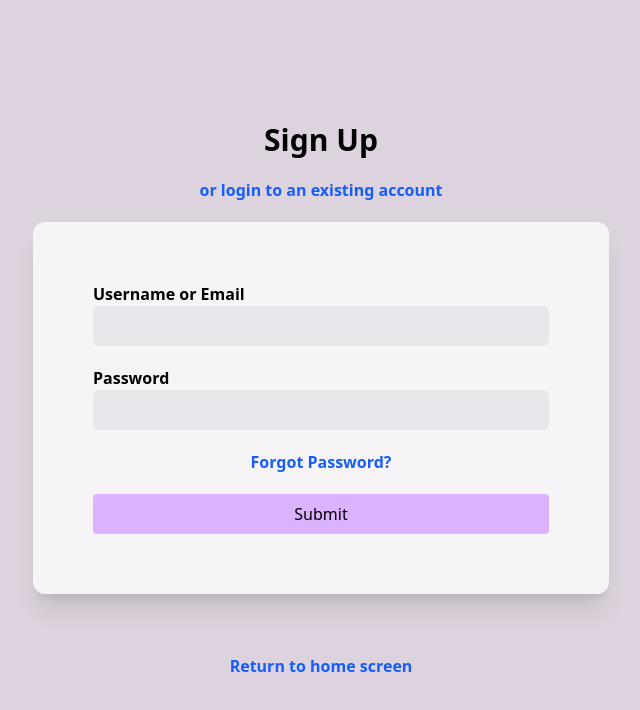
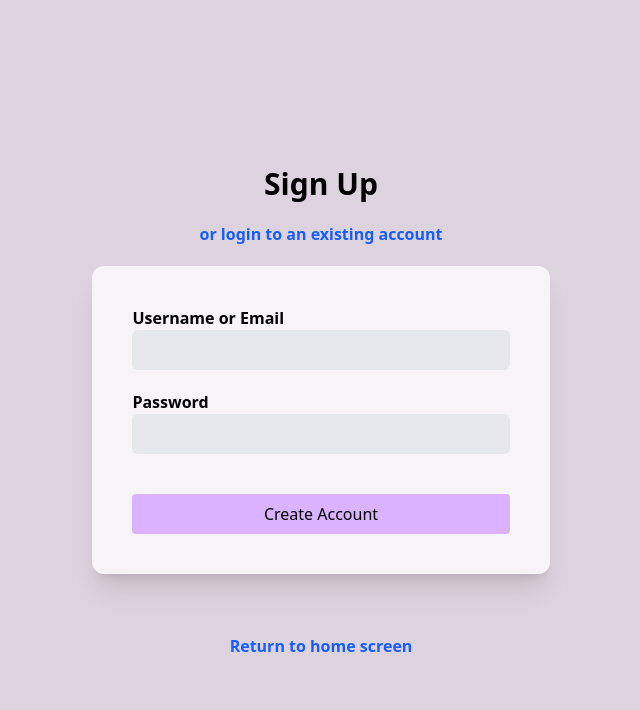
Before and after one commit to carpjack531/Zeitgeist, a React (Vite) app in the folder client/: page /signup in a window 1280 px wide. Shown: the top 710 px of the page, without its empty margins (319-959 px from the left). Built offline with nearby package versions, Linux system fonts and the light colour scheme; a web font is replaced by a local one.

Commit message:
Login/Signup done. Was not able to test due to backend bugs.

```diff
--- a/client/src/api/api.js
+++ b/client/src/api/api.js
@@ -1,4 +1,3 @@
-
 const serverUrl = "https://raspberrypi.taile333c3.ts.net"
 
 //Server Function
@@ -7,17 +6,40 @@ const server = (endpoint) =>{
     return `${serverUrl}${endpoint}`;
 }
 
+//Generic POST function
+const post = async (url, data, responseFormat = "json") => {
+    try {
+        let response = await fetch(url, {
+            method: "POST",
+            headers: {
+                "Content-Type": "application/json"
+            },
+            body: JSON.stringify(data)
+        });
+
+        if (!response.ok) {
+            throw new Error(`HTTP error! Status: ${response.status}`);
+        }
+
+        let result = await response[responseFormat]();
+        return result;
+    } catch (e) {
+        console.log("POST Error: " + e);
+    }
+};
 
 //User API
 const users = {
-    getAll: ()=>get()
-}
+    getAll: () => get(server("/user/getAll")),
+    login: (name, password) => post(server("/user/login"), { name, password }),
+    addUser: (name, password) => post(server("/user/addUser"), { name, password }),
+    deleteUser: (Username) => post(server("/user/deleteUser"), { Username })
+};
 
 //Mood API
 const mood = {
     getToday: ()=>get(server("/mood/today")),
 }
-
 
 const get = async(url,responseFormat="json")=>{
     try{
--- a/client/src/pages/HomePage.jsx
+++ b/client/src/pages/HomePage.jsx
@@ -1,6 +1,6 @@
 import React from 'react';
 import UserHeader from '../comps/UserHeader.jsx';
-import {useState, useEffect} from "react"
+import {useEffect} from "react"
 import {mood} from ".././api/api.js";
 
 
--- a/client/src/pages/LoginPage.jsx
+++ b/client/src/pages/LoginPage.jsx
@@ -1,28 +1,100 @@
-import Header from '../comps/Header';
-import test from "../assets/test.jpg"
-import React, { useState, useEffect } from 'react';
+import { useState } from "react";
+import Header from "../comps/Header";
+import { users } from "../api/api";
+
 const LoginPage = () =>{
 
+    //From inputs
+    const [email, setEmail] = useState("");
+    const [password, setPassword] = useState("");
+
+    //Login feedback
+    const [message, setMessage] = useState("");
+
+    const handleLogin = async (e) => {
+    e.preventDefault();
+    setMessage("Logging in...");
+
+    try {
+        //Call your backend login function
+        const result = await users.login(email, password);
+        console.log("Login Result:", result);
+
+        if (result && !result.error) {
+            //Store session in localStorage
+            localStorage.setItem("username", email);
+            setMessage("Login successful!");
+
+            setTimeout(() => {
+            window.location.href = "/dashboard";
+            }, 1000);
+        } else {
+            setMessage("Invalid credentials");
+        }
+        } catch (err) {
+        console.error("Login Error:", err);
+        setMessage("An error occurred during login.");
+        }
+    };
+
     return (
-    //Just a wrapper for components that maintains flex flow
-    <div className="min-h-screen bg-pastel-purple-300 flex flex-col  py-20 justify-center items-center">
+        <div className="min-h-screen bg-pastel-purple-300 flex flex-col py-20 justify-center items-center">
+        <Header />
         <div className="sm:mx-auto sm:w-full sm:max-w-md">
-            <h1 className="text-center text-3xl font-extrabold mb-5 ">Sign In</h1>
-            <a href="/signup" className="text-center text-blue-600 font-semibold">or create an account</a>
+            <h1 className="text-center text-3xl font-extrabold mb-5">Sign In</h1>
+            <a href="/signup" className="text-center text-blue-600 font-semibold">
+            or create an account
+            </a>
         </div>
-        <div className= "mx-auto max-w-xl rounded-xl shadow-xl p-15 mt-5 mb-15  bg-pastel-purple-100">
-                <div className="mx-auto text-center">
-                    <label for="email" className="block font-semibold  text-start">Username or Email</label>
-                    <input id="email" type="email"  className="w-full  p-2 rounded-md bg-gray-200  focus:bg-gray-50 mb-5"/>
-                    <label for="password" className="block font-semibold text-start">Password</label>
-                    <input id="password" type="password" className="w-full p-2 rounded-md bg-gray-200 focus:bg-gray-50 mb-5"/>
-                     <a href="/" className="text-center text-blue-600 font-semibold">Forgot Password?</a>
-                    <input type="submit" className="w-full mt-5 rounded-sm p-2 hover:bg-blue-400 bg-purple-300"/>
-                </div>
+
+        <form
+            onSubmit={handleLogin}
+            className="mx-auto max-w-xl rounded-xl shadow-xl p-10 mt-5 mb-15 bg-pastel-purple-100"
+        >
+            <div className="mx-auto text-center">
+            <label htmlFor="email" className="block font-semibold text-start">
+                Username or Email
+            </label>
+            <input
+                id="email"
+                type="text"
+                value={email}
+                onChange={(e) => setEmail(e.target.value)}
+                className="w-full p-2 rounded-md bg-gray-200 focus:bg-gray-50 mb-5"
+                required
+            />
+
+            <label htmlFor="password" className="block font-semibold text-start">
+                Password
+            </label>
+            <input
+                id="password"
+                type="password"
+                value={password}
+                onChange={(e) => setPassword(e.target.value)}
+                className="w-full p-2 rounded-md bg-gray-200 focus:bg-gray-50 mb-5"
+                required
+            />
+
+            <a href="/" className="text-center text-blue-600 font-semibold">
+                Forgot Password?
+            </a>
+
+            <input
+                type="submit"
+                value="Log In"
+                className="w-full mt-5 rounded-sm p-2 hover:bg-blue-400 bg-purple-300 cursor-pointer"
+            />
+
+            {message && <p className="mt-4 font-medium">{message}</p>}
+            </div>
+        </form>
+
+        <a href="/" className="text-center text-blue-600 font-semibold mt-5">
+            Return to home screen
+        </a>
         </div>
-            <a href="/" className="text-center text-blue-600 font-semibold">Return to home screen</a>
-    </div>
-    )
+    );
 };
 
 export default LoginPage;
--- a/client/src/pages/SettingsPage.jsx
+++ b/client/src/pages/SettingsPage.jsx
@@ -2,7 +2,7 @@ import React from 'react';
 import UserHeader from '../comps/UserHeader.jsx'
 import IMG_0849 from '../assets/IMG_0849.jpg'
 // based off of the ui from: https://flowbite.com/application-ui/demo/users/settings/
-const SettingsPage = (props) => {
+const SettingsPage = () => {
 
     const Entry = ({name,type})=>{
         return(
--- a/client/src/pages/SignupPage.jsx
+++ b/client/src/pages/SignupPage.jsx
@@ -1,29 +1,97 @@
-import Header from '../comps/Header';
-import test from "../assets/test.jpg"
-import React, { useState, useEffect } from 'react';
+import { useState } from "react";
+import Header from "../comps/Header";
+import { users } from "../api/api";
+
 const SignupPage = () =>{
 
+    const [username, setUsername] = useState("");
+    const [password, setPassword] = useState("");
+    const [message, setMessage] = useState("");
+
+    const handleSignup = async (e) => {
+        e.preventDefault();
+
+        if (!username || !password) {
+        setMessage("Please enter both username and password.");
+        return;
+        }
+
+        setMessage("Creating account...");
+
+        try {
+        const result = await users.addUser(username, password);
+        console.log("Signup Result:", result);
+
+        if (result?.success || result?.status === "ok") {
+            setMessage("Account created successfully! Redirecting to login...");
+            setTimeout(() => (window.location.href = "/login"), 1500);
+        } else {
+            setMessage(result?.message || "Signup failed. Try a different username/email.");
+        }
+        } catch (err) {
+        console.error("Error creating account:", err);
+        setMessage("Error connecting to server.");
+        }
+    };
+
     return (
-    //Just a wrapper for components that maintains flex flow
-    <div className="min-h-screen bg-pastel-purple-300 flex flex-col  py-20 justify-center items-center">
-        <div className="sm:mx-auto sm:w-full sm:max-w-md">
-            <h1 className="text-center text-3xl font-extrabold mb-5 ">Sign Up</h1>
-            <a href="/login" className="text-center text-blue-600 font-semibold">or login to an existing account</a>
+    <div className="min-h-screen bg-pastel-purple-300 flex flex-col py-20 justify-center items-center">
+      <Header />
+      <div className="sm:mx-auto sm:w-full sm:max-w-md">
+        <h1 className="text-center text-3xl font-extrabold mb-5">Sign Up</h1>
+        <a href="/login" className="text-center text-blue-600 font-semibold">
+          or login to an existing account
+        </a>
+      </div>
+
+      <form
+        onSubmit={handleSignup}
+        className="mx-auto max-w-xl rounded-xl shadow-xl p-10 mt-5 mb-15 bg-pastel-purple-100"
+      >
+        <div className="mx-auto text-center">
+          <label htmlFor="username" className="block font-semibold text-start">
+            Username or Email
+          </label>
+          <input
+            id="username"
+            type="text"
+            className="w-full p-2 rounded-md bg-gray-200 focus:bg-gray-50 mb-5"
+            value={username}
+            onChange={(e) => setUsername(e.target.value)}
+            required
+          />
+
+          <label htmlFor="password" className="block font-semibold text-start">
+            Password
+          </label>
+          <input
+            id="password"
+            type="password"
+            className="w-full p-2 rounded-md bg-gray-200 focus:bg-gray-50 mb-5"
+            value={password}
+            onChange={(e) => setPassword(e.target.value)}
+            required
+          />
+
+          {message && (
+            <p className="text-center text-sm font-semibold text-red-600 mb-4">
+              {message}
+            </p>
+          )}
+
+          <input
+            type="submit"
+            value="Create Account"
+            className="w-full mt-5 rounded-sm p-2 hover:bg-blue-400 bg-purple-300 cursor-pointer"
+          />
         </div>
-        <div className= "mx-auto max-w-xl rounded-xl shadow-xl p-15 mt-5 mb-15  bg-pastel-purple-100">
-                <div className="mx-auto text-center">
-                    <label for="email" className="block font-semibold  text-start">Username or Email</label>
-                    <input id="email" type="email"  className="w-full  p-2 rounded-md bg-gray-200  focus:bg-gray-50 mb-5"/>
-                    <label for="password" className="block font-semibold text-start">Password</label>
-                    <input id="password" type="password" className="w-full p-2 rounded-md bg-gray-200 focus:bg-gray-50 mb-5"/>
-                     <a href="/" className="text-center text-blue-600 font-semibold">Forgot Password?</a>
+      </form>
 
-                    <input type="submit" className="w-full mt-5 rounded-sm p-2 hover:bg-blue-400 bg-purple-300"/>
-                </div>
-        </div>
-            <a href="/" className="text-center text-blue-600 font-semibold">Return to home screen</a>
+      <a href="/" className="text-center text-blue-600 font-semibold">
+        Return to home screen
+      </a>
     </div>
-    )
+  );
 };
 
 export default SignupPage;
```
